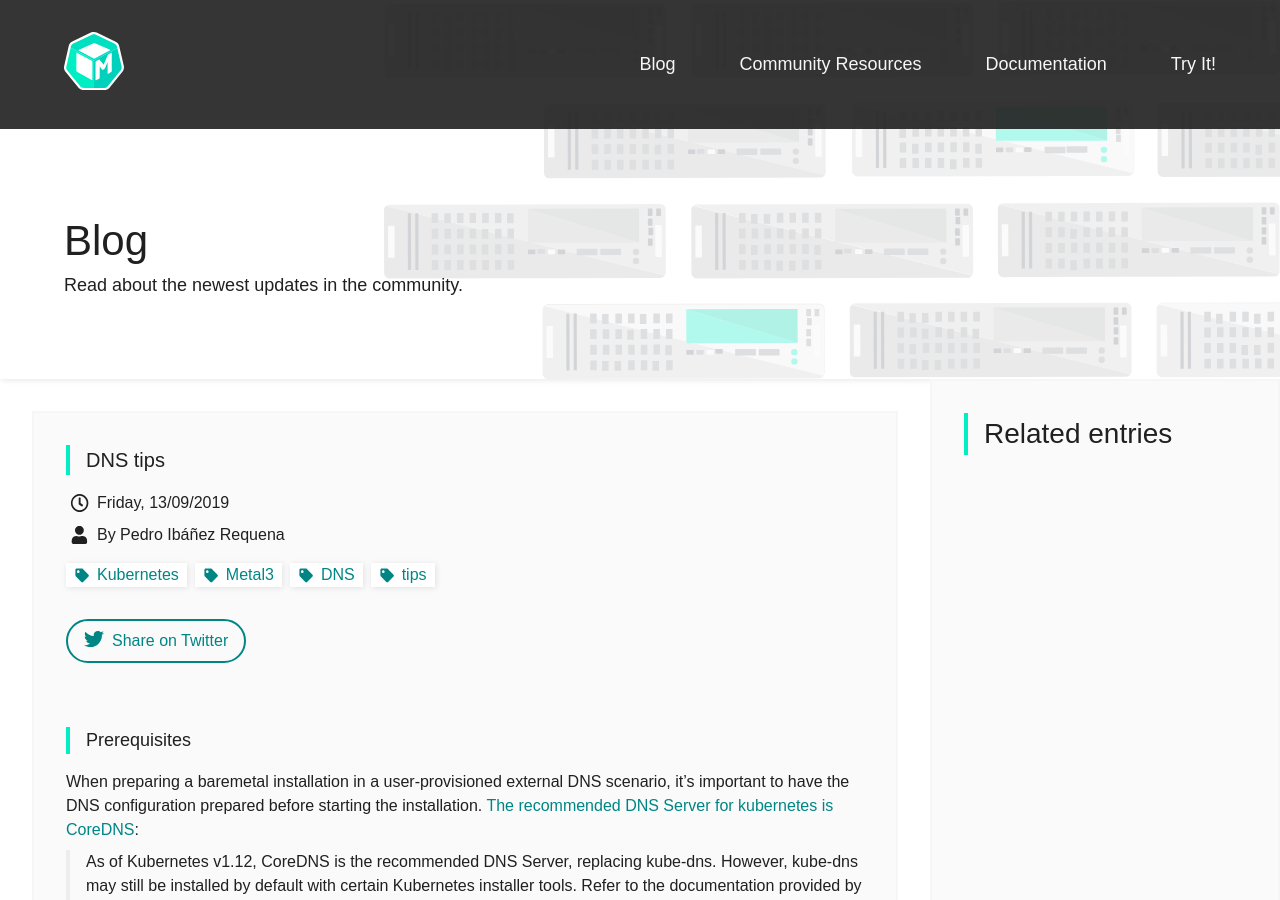
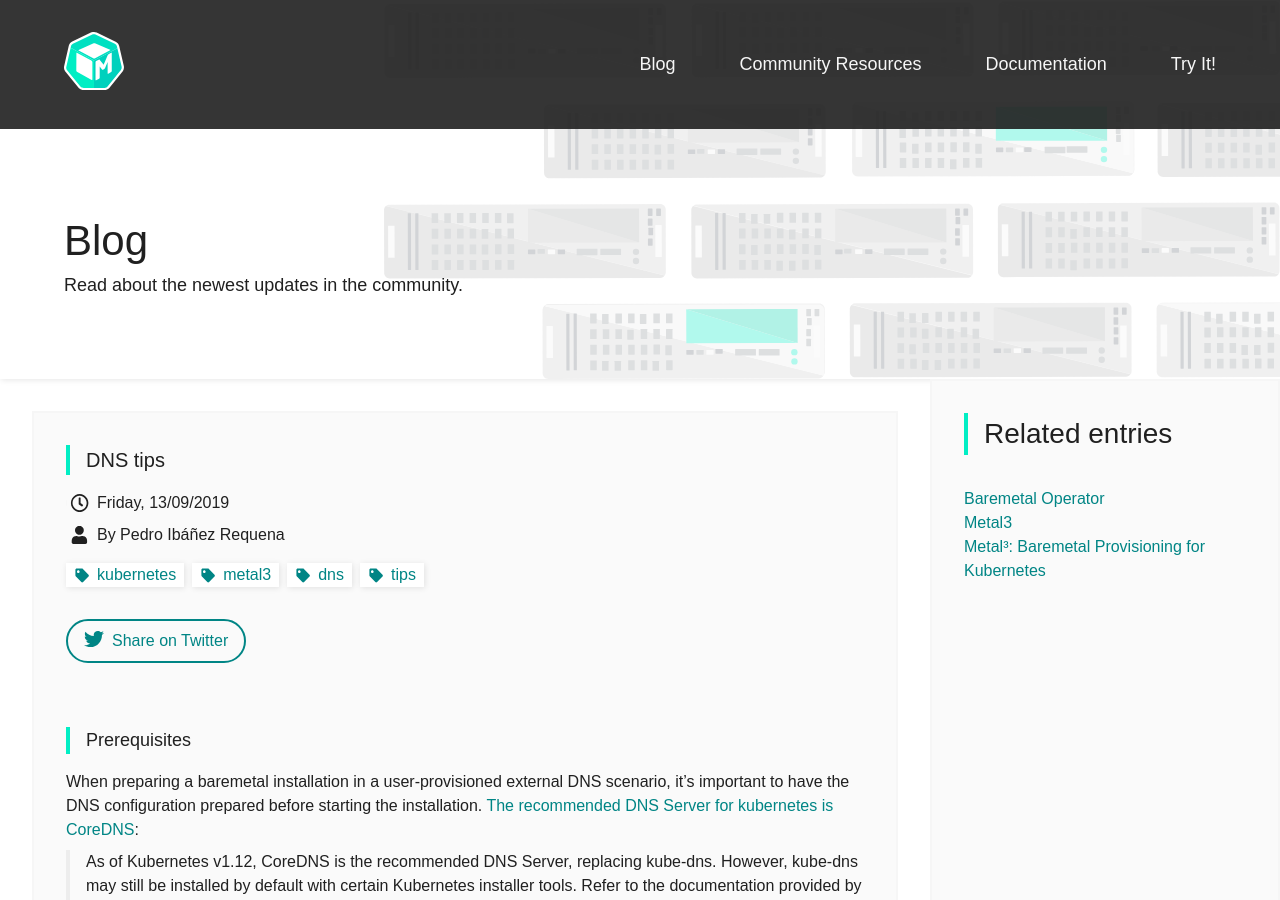
Before and after one commit to metal3-io/metal3-io.github.io, a Jekyll site: the page built from _posts/2019-09-13-dns-tips.md, in a window 1280 px wide and 900 px high. Built offline with Jekyll 4.4.1, drawn with Linux system fonts in a browser that asks for light colours; our own code applies the rules of GitHub Pages for plain Markdown files.

Commit message:
categories workaround
Signed-off-by: Pedro Ibáñez <pedro@redhat.com>

```diff
--- a/_posts/2019-09-13-dns-tips.md
+++ b/_posts/2019-09-13-dns-tips.md
@@ -2,7 +2,7 @@
 title: "DNS tips"
 date: 2019-09-13T12:00:21+02:00
 draft: false
-categories: ["Kubernetes", "Metal3", "DNS", "tips"]
+categories: ["kubernetes", "metal3", "dns", "tips"]
 author: Pedro Ibáñez Requena
 ---
 
```
